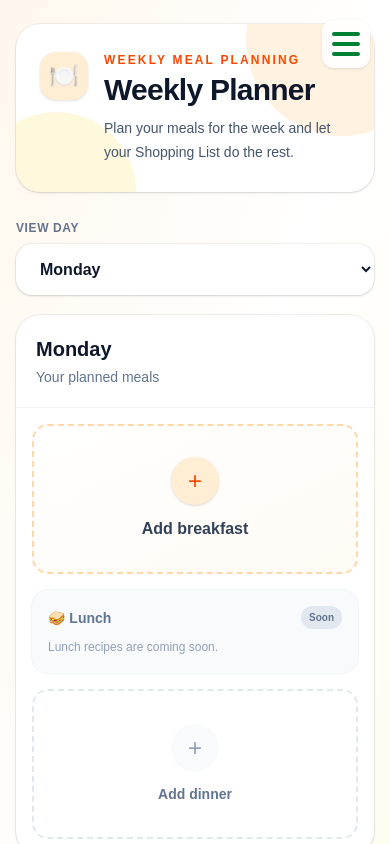
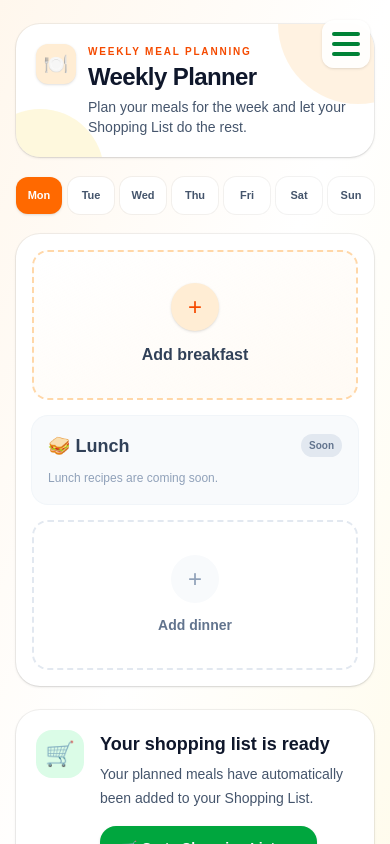
Before and after one commit to rj-jonesatlivedotcom/meal-planner, a Next.js app: page /planner in a window 390 px wide. Shown: the top 844 px of the page. Built offline with nearby package versions, Linux system fonts and the light colour scheme.

Commit message:
improve weekly planner w pics

```diff
--- a/app/planner/page.tsx
+++ b/app/planner/page.tsx
@@ -261,8 +261,6 @@ export default function WeeklyPlannerPage() {
   }
 
   /*
-   * IMPORTANT:
-   *
    * When the user chooses a specific Planner
    * slot and then clicks Browse Recipes, save
    * that slot so RecipeCard knows exactly where
@@ -321,6 +319,7 @@ export default function WeeklyPlannerPage() {
   if (plannerMeals === null) {
     return (
       <main className="min-h-screen bg-gradient-to-br from-orange-50 via-white to-amber-50 px-4 py-8">
+
         <div className="mx-auto max-w-6xl">
 
           <h1 className="text-3xl font-bold text-slate-900">
@@ -332,6 +331,7 @@ export default function WeeklyPlannerPage() {
           </p>
 
         </div>
+
       </main>
     );
   }
@@ -355,31 +355,31 @@ export default function WeeklyPlannerPage() {
 
         {/* HEADER */}
 
-        <section className="relative mb-7 overflow-hidden rounded-3xl bg-white shadow-sm ring-1 ring-black/5">
+        <section className="relative mb-5 overflow-hidden rounded-3xl bg-white shadow-sm ring-1 ring-black/5 md:mb-7">
 
-          <div className="absolute -right-16 -top-20 h-48 w-48 rounded-full bg-orange-100/70" />
+          <div className="absolute -right-16 -top-20 h-40 w-40 rounded-full bg-orange-100/70 md:h-48 md:w-48" />
 
-          <div className="absolute -bottom-20 -left-10 h-40 w-40 rounded-full bg-amber-100/60" />
+          <div className="absolute -bottom-20 -left-10 h-32 w-32 rounded-full bg-amber-100/60 md:h-40 md:w-40" />
 
-          <div className="relative px-6 py-7 md:px-8 md:py-8">
+          <div className="relative px-5 py-5 md:px-8 md:py-8">
 
-            <div className="flex items-start gap-4">
+            <div className="flex items-start gap-3 md:gap-4">
 
-              <div className="flex h-12 w-12 shrink-0 items-center justify-center rounded-2xl bg-orange-100 text-2xl shadow-sm">
+              <div className="flex h-10 w-10 shrink-0 items-center justify-center rounded-xl bg-orange-100 text-xl shadow-sm md:h-12 md:w-12 md:rounded-2xl md:text-2xl">
                 🍽️
               </div>
 
               <div>
 
-                <p className="mb-1 text-xs font-bold uppercase tracking-[0.18em] text-orange-600">
+                <p className="mb-0.5 text-[10px] font-bold uppercase tracking-[0.18em] text-orange-600 md:mb-1 md:text-xs">
                   Weekly meal planning
                 </p>
 
-                <h1 className="text-3xl font-bold tracking-tight text-slate-900 md:text-4xl">
+                <h1 className="text-2xl font-bold tracking-tight text-slate-900 md:text-4xl">
                   Weekly Planner
                 </h1>
 
-                <p className="mt-2 max-w-xl text-sm leading-6 text-slate-600 md:text-base">
+                <p className="mt-1 max-w-xl text-sm leading-5 text-slate-600 md:mt-2 md:text-base md:leading-6">
                   Plan your meals for the week and let your Shopping List do the rest.
                 </p>
 
@@ -395,30 +395,41 @@ export default function WeeklyPlannerPage() {
 
         <div className="mb-5 md:hidden">
 
-          <label
-            htmlFor="planner-day"
-            className="mb-2 block text-xs font-bold uppercase tracking-wider text-slate-500"
+          <div
+            className="grid grid-cols-7 gap-1.5"
+            role="tablist"
+            aria-label="Choose day"
           >
-            View day
-          </label>
 
-          <select
-            id="planner-day"
-            value={selectedDay}
-            onChange={(e) =>
-              setSelectedDay(e.target.value)
+            {days.map((day) => {
+
+              const isSelected =
+                selectedDay === day;
+
+              return (
+
+                <button
+                  key={day}
+                  type="button"
+                  role="tab"
+                  aria-selected={isSelected}
+                  onClick={() =>
+                    setSelectedDay(day)
                   }
-            className="w-full rounded-2xl border-0 bg-white px-5 py-4 text-base font-bold text-slate-900 shadow-sm ring-1 ring-black/5 outline-none focus:ring-2 focus:ring-orange-300"
+                  className={`min-w-0 rounded-xl px-1 py-2.5 text-[11px] font-bold transition ${
+                    isSelected
+                      ? "bg-orange-500 text-white shadow-sm"
+                      : "bg-white text-slate-600 ring-1 ring-black/5 hover:bg-orange-50 hover:text-orange-700"
+                  }`}
                 >
-            {days.map((day) => (
-              <option
-                key={day}
-                value={day}
-              >
-                {day}
-              </option>
-            ))}
-          </select>
+                  {day.slice(0, 3)}
+                </button>
+
+              );
+
+            })}
+
+          </div>
 
         </div>
 
@@ -428,47 +439,43 @@ export default function WeeklyPlannerPage() {
 
           <section className="overflow-hidden rounded-3xl bg-white shadow-sm ring-1 ring-black/5">
 
-            <div className="border-b border-slate-100 px-5 py-5">
-
-              <h2 className="text-xl font-bold text-slate-900">
-                {selectedDay}
-              </h2>
-
-              <p className="mt-1 text-sm text-slate-500">
-                Your planned meals
-              </p>
-
-            </div>
-
             <div className="space-y-4 p-4">
 
               {/* BREAKFAST */}
 
               {mobileBreakfast ? (
 
-                <div className="overflow-hidden rounded-2xl bg-gradient-to-br from-orange-50 to-amber-50 ring-1 ring-orange-100">
+                <div className="relative overflow-hidden rounded-2xl bg-gradient-to-br from-orange-50 to-amber-50 ring-1 ring-orange-100">
 
-                  <div className="px-5 pb-5 pt-5">
+                  <div className="flex items-center gap-4 p-4 pr-14">
 
-                    <div className="mb-3 flex items-center justify-between">
+                    <img
+                      src={mobileBreakfast.image}
+                      alt={mobileBreakfast.name}
+                      className="h-20 w-20 shrink-0 rounded-xl object-cover shadow-sm"
+                    />
 
-                      <span className="text-sm font-bold text-slate-600">
+                    <div className="min-w-0 flex-1">
+
+                      <div className="mb-2 flex items-center justify-between gap-2">
+
+                        <span className="text-lg font-bold text-slate-800">
                           🥣 Breakfast
                         </span>
 
-                      <span className="rounded-full bg-orange-500 px-3 py-1 text-[10px] font-bold uppercase tracking-wide text-white shadow-sm">
+                        <span className="shrink-0 rounded-full bg-orange-500 px-2.5 py-1 text-[10px] font-bold uppercase tracking-wide text-white shadow-sm">
                           Planned
                         </span>
 
                       </div>
 
-                    <h3 className="text-center text-xl font-bold leading-7 text-slate-900">
+                      <h3 className="text-left text-lg font-bold leading-6 text-slate-900">
                         {mobileBreakfast.name}
                       </h3>
 
                     </div>
 
-                  <div className="flex justify-center border-t border-orange-100 bg-white/70 px-4 py-3.5">
+                  </div>
 
                   <button
                     type="button"
@@ -478,12 +485,12 @@ export default function WeeklyPlannerPage() {
                         "Breakfast"
                       )
                     }
-                      className="whitespace-nowrap rounded-xl px-5 py-2 text-sm font-semibold text-red-500 transition hover:bg-red-50 hover:text-red-600"
+                    className="absolute right-3 top-3 flex h-9 w-9 items-center justify-center rounded-full text-base text-red-500 transition hover:bg-red-50 hover:text-red-600"
+                    aria-label="Remove breakfast"
+                    title="Remove breakfast"
                   >
-                      🗑️ Remove
+                    🗑️
                   </button>
-
-                  </div>
 
                 </div>
 
@@ -516,29 +523,37 @@ export default function WeeklyPlannerPage() {
 
               {mobileLunch ? (
 
-                <div className="overflow-hidden rounded-2xl bg-gradient-to-br from-orange-50 to-amber-50 ring-1 ring-orange-100">
+                <div className="relative overflow-hidden rounded-2xl bg-gradient-to-br from-orange-50 to-amber-50 ring-1 ring-orange-100">
 
-                  <div className="px-5 pb-5 pt-5">
+                  <div className="flex items-center gap-4 p-4 pr-14">
 
-                    <div className="mb-3 flex items-center justify-between">
+                    <img
+                      src={mobileLunch.image}
+                      alt={mobileLunch.name}
+                      className="h-20 w-20 shrink-0 rounded-xl object-cover shadow-sm"
+                    />
 
-                      <span className="text-sm font-bold text-slate-600">
+                    <div className="min-w-0 flex-1">
+
+                      <div className="mb-2 flex items-center justify-between gap-2">
+
+                        <span className="text-lg font-bold text-slate-800">
                           🥪 Lunch
                         </span>
 
-                      <span className="rounded-full bg-orange-500 px-3 py-1 text-[10px] font-bold uppercase tracking-wide text-white shadow-sm">
+                        <span className="shrink-0 rounded-full bg-orange-500 px-2.5 py-1 text-[10px] font-bold uppercase tracking-wide text-white shadow-sm">
                           Planned
                         </span>
 
                       </div>
 
-                    <h3 className="text-center text-xl font-bold leading-7 text-slate-900">
+                      <h3 className="text-left text-lg font-bold leading-6 text-slate-900">
                         {mobileLunch.name}
                       </h3>
 
                     </div>
 
-                  <div className="flex justify-center border-t border-orange-100 bg-white/70 px-4 py-3.5">
+                  </div>
 
                   <button
                     type="button"
@@ -548,12 +563,12 @@ export default function WeeklyPlannerPage() {
                         "Lunch"
                       )
                     }
-                      className="whitespace-nowrap rounded-xl px-5 py-2 text-sm font-semibold text-red-500 transition hover:bg-red-50 hover:text-red-600"
+                    className="absolute right-3 top-3 flex h-9 w-9 items-center justify-center rounded-full text-base text-red-500 transition hover:bg-red-50 hover:text-red-600"
+                    aria-label="Remove lunch"
+                    title="Remove lunch"
                   >
-                      🗑️ Remove
+                    🗑️
                   </button>
-
-                  </div>
 
                 </div>
 
@@ -563,7 +578,7 @@ export default function WeeklyPlannerPage() {
 
                   <div className="flex items-center justify-between">
 
-                    <span className="text-sm font-bold text-slate-500">
+                    <span className="text-lg font-bold text-slate-700">
                       🥪 Lunch
                     </span>
 
@@ -585,29 +600,37 @@ export default function WeeklyPlannerPage() {
 
               {mobileDinner ? (
 
-                <div className="overflow-hidden rounded-2xl bg-gradient-to-br from-orange-50 to-amber-50 ring-1 ring-orange-100">
+                <div className="relative overflow-hidden rounded-2xl bg-gradient-to-br from-orange-50 to-amber-50 ring-1 ring-orange-100">
 
-                  <div className="px-5 pb-5 pt-5">
+                  <div className="flex items-center gap-4 p-4 pr-14">
 
-                    <div className="mb-3 flex items-center justify-between">
+                    <img
+                      src={mobileDinner.image}
+                      alt={mobileDinner.name}
+                      className="h-20 w-20 shrink-0 rounded-xl object-cover shadow-sm"
+                    />
 
-                      <span className="text-sm font-bold text-slate-600">
+                    <div className="min-w-0 flex-1">
+
+                      <div className="mb-2 flex items-center justify-between gap-2">
+
+                        <span className="text-lg font-bold text-slate-800">
                           🍽️ Dinner
                         </span>
 
-                      <span className="rounded-full bg-orange-500 px-3 py-1 text-[10px] font-bold uppercase tracking-wide text-white shadow-sm">
+                        <span className="shrink-0 rounded-full bg-orange-500 px-2.5 py-1 text-[10px] font-bold uppercase tracking-wide text-white shadow-sm">
                           Planned
                         </span>
 
                       </div>
 
-                    <h3 className="text-center text-xl font-bold leading-7 text-slate-900">
+                      <h3 className="text-left text-lg font-bold leading-6 text-slate-900">
                         {mobileDinner.name}
                       </h3>
 
                     </div>
 
-                  <div className="flex justify-center border-t border-orange-100 bg-white/70 px-4 py-3.5">
+                  </div>
 
                   <button
                     type="button"
@@ -617,12 +640,12 @@ export default function WeeklyPlannerPage() {
                         "Dinner"
                       )
                     }
-                      className="whitespace-nowrap rounded-xl px-5 py-2 text-sm font-semibold text-red-500 transition hover:bg-red-50 hover:text-red-600"
+                    className="absolute right-3 top-3 flex h-9 w-9 items-center justify-center rounded-full text-base text-red-500 transition hover:bg-red-50 hover:text-red-600"
+                    aria-label="Remove dinner"
+                    title="Remove dinner"
                   >
-                      🗑️ Remove
+                    🗑️
                   </button>
-
-                  </div>
 
                 </div>
 
@@ -679,19 +702,16 @@ export default function WeeklyPlannerPage() {
 
                 const breakfast =
                   getRecipe(
-                    plannerMeals[
-                      day
-                    ].Breakfast
+                    plannerMeals[day].Breakfast
                   );
 
                 const dinner =
                   getRecipe(
-                    plannerMeals[
-                      day
-                    ].Dinner
+                    plannerMeals[day].Dinner
                   );
 
                 return (
+
                   <div
                     key={day}
                     className={`border-l border-slate-100 px-2 py-5 text-center ${
@@ -712,7 +732,9 @@ export default function WeeklyPlannerPage() {
                     </span>
 
                   </div>
+
                 );
+
               })}
 
             </div>
@@ -745,12 +767,11 @@ export default function WeeklyPlannerPage() {
 
                 const recipe =
                   getRecipe(
-                    plannerMeals[
-                      day
-                    ].Breakfast
+                    plannerMeals[day].Breakfast
                   );
 
                 return (
+
                   <div
                     key={`${day}-Breakfast`}
                     className={`border-l border-slate-100 p-3 ${
@@ -826,7 +847,9 @@ export default function WeeklyPlannerPage() {
                     )}
 
                   </div>
+
                 );
+
               })}
 
             </div>
@@ -904,12 +927,11 @@ export default function WeeklyPlannerPage() {
 
                 const recipe =
                   getRecipe(
-                    plannerMeals[
-                      day
-                    ].Dinner
+                    plannerMeals[day].Dinner
                   );
 
                 return (
+
                   <div
                     key={`${day}-Dinner`}
                     className={`border-l border-slate-100 p-3 ${
@@ -985,7 +1007,9 @@ export default function WeeklyPlannerPage() {
                     )}
 
                   </div>
+
                 );
+
               })}
 
             </div>
@@ -999,8 +1023,6 @@ export default function WeeklyPlannerPage() {
         <div className="mt-6 rounded-3xl bg-white p-5 shadow-sm ring-1 ring-black/5 md:p-6">
 
           <div className="flex flex-col gap-5 md:flex-row md:items-center md:justify-between">
-
-            {/* Shopping List message */}
 
             <div className="flex items-start gap-4">
 
@@ -1031,8 +1053,6 @@ export default function WeeklyPlannerPage() {
               </div>
 
             </div>
-
-            {/* Clear Week */}
 
             <button
               type="button"
@@ -1189,8 +1209,9 @@ export default function WeeklyPlannerPage() {
 
               <div className="space-y-3">
 
-                {getMealRecipes(picker.meal).map(
-                  (recipe) => (
+                {getMealRecipes(
+                  picker.meal
+                ).map((recipe) => (
 
                   <button
                     key={recipe.id}
@@ -1225,8 +1246,7 @@ export default function WeeklyPlannerPage() {
 
                   </button>
 
-                  )
-                )}
+                ))}
 
               </div>
 
```
Lines whose indentation alone changed are shown as unchanged.
